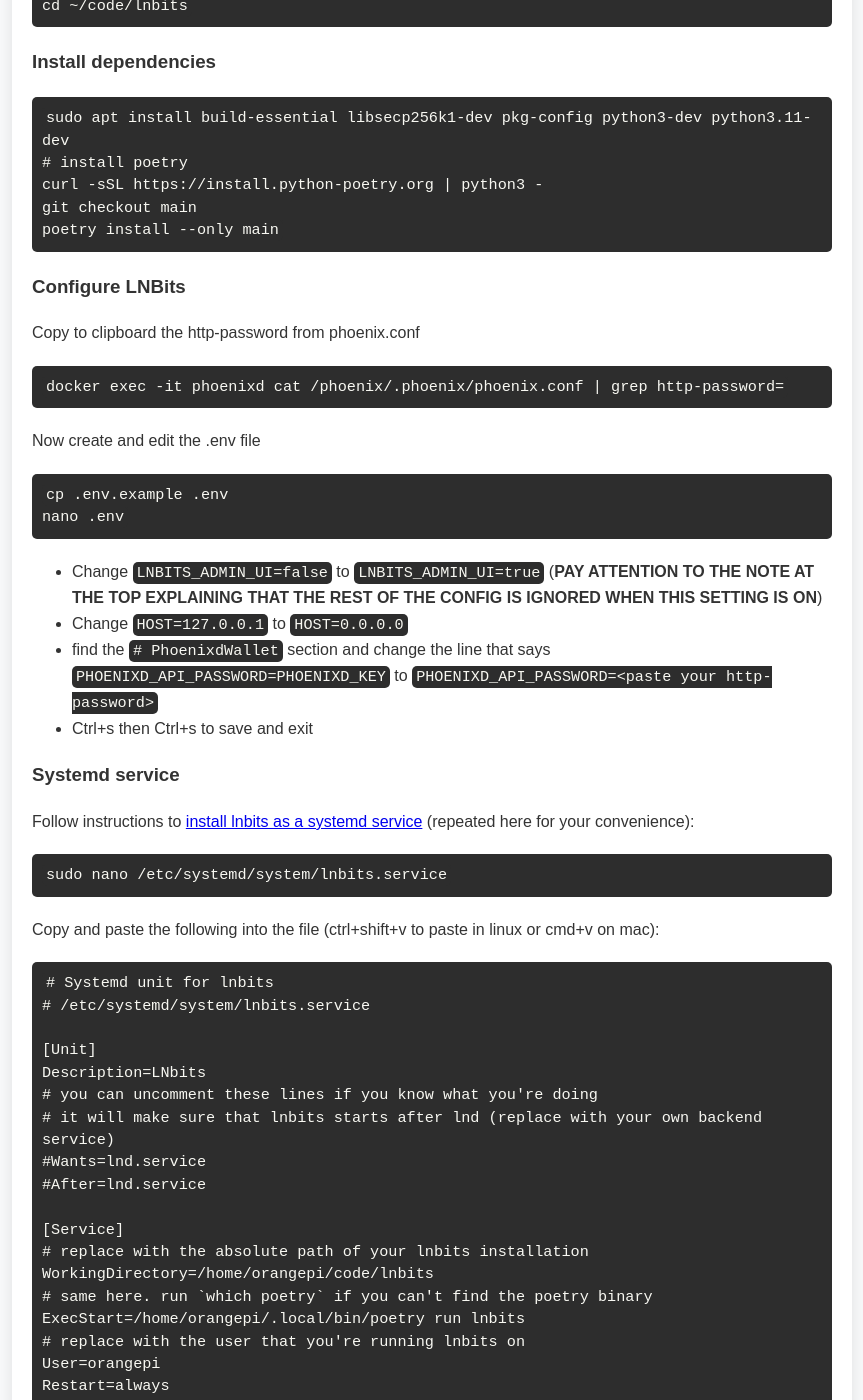
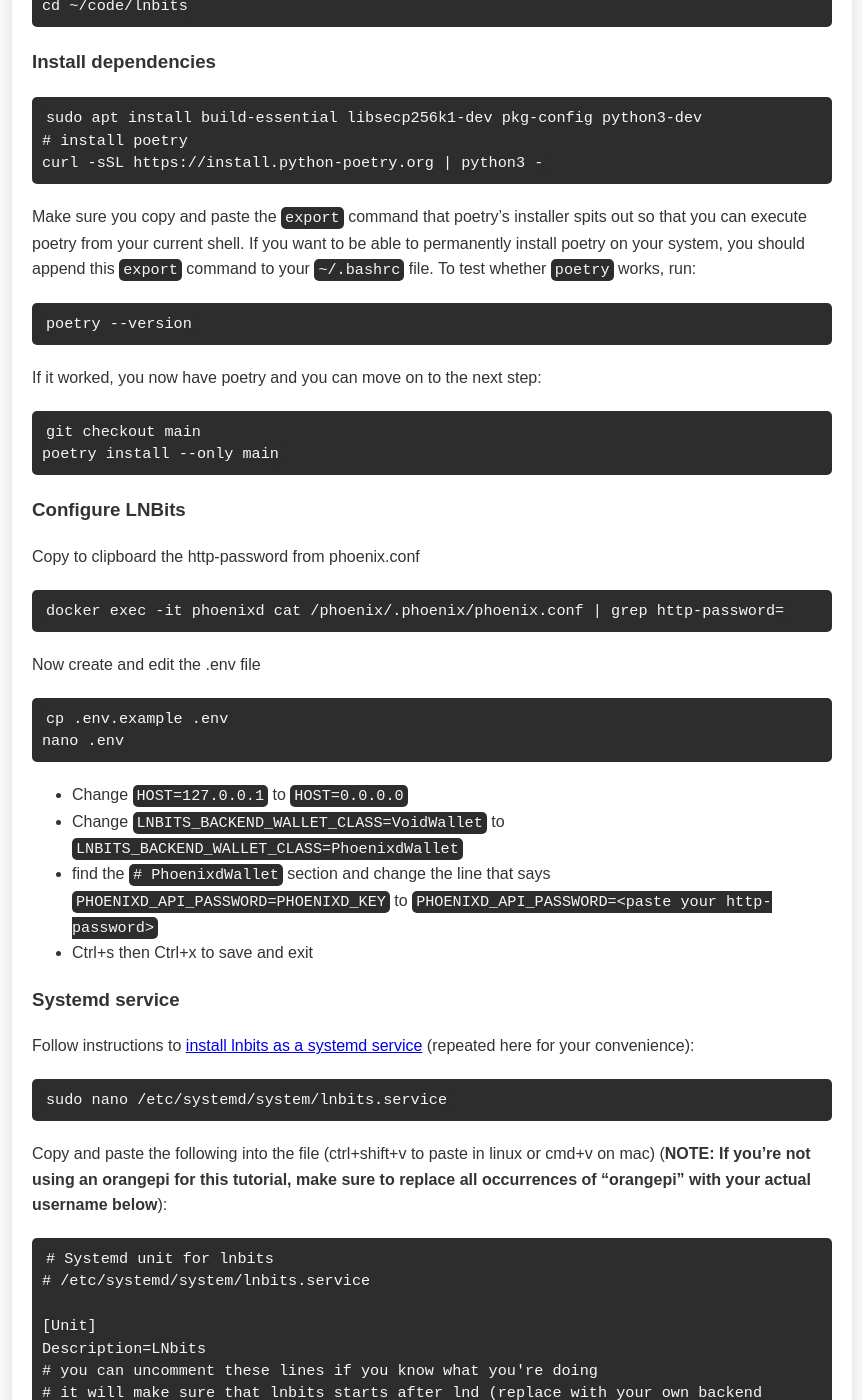
Before and after one commit to chrisguida/tiny-lightning-node-tutorial, a Jekyll site: the page built from _tutorial/04-lnbits.md, in a window 1280 px wide and 1400 px high, scrolled down 248 px. Shown: the whole window, without its empty margins (208-1071 px from the left). Built offline with Jekyll 4.4.1, drawn with Linux system fonts in a browser that asks for light colours; some of the changed text lies outside the part shown.

Commit message:
feedback from jordan

````diff
--- a/_tutorial/04-lnbits.md
+++ b/_tutorial/04-lnbits.md
@@ -14,9 +14,20 @@
 ```
 ### Install dependencies
 ```
-sudo apt install build-essential libsecp256k1-dev pkg-config python3-dev python3.11-dev
+sudo apt install build-essential libsecp256k1-dev pkg-config python3-dev
 # install poetry
 curl -sSL https://install.python-poetry.org | python3 -
+```
+
+Make sure you copy and paste the `export` command that poetry's installer spits out so that you can execute poetry from your current shell. If you want to be able to permanently install poetry on your system, you should append this `export` command to your `~/.bashrc` file. To test whether `poetry` works, run:
+
+```
+poetry --version
+```
+
+If it worked, you now have poetry and you can move on to the next step:
+
+```
 git checkout main
 poetry install --only main
 ```
@@ -30,17 +41,18 @@
 cp .env.example .env
 nano .env
 ```
-- Change `LNBITS_ADMIN_UI=false` to `LNBITS_ADMIN_UI=true` (**PAY ATTENTION TO THE NOTE AT THE TOP EXPLAINING THAT THE REST OF THE CONFIG IS IGNORED WHEN THIS SETTING IS ON**)
+
 - Change `HOST=127.0.0.1` to `HOST=0.0.0.0`
+- Change `LNBITS_BACKEND_WALLET_CLASS=VoidWallet` to `LNBITS_BACKEND_WALLET_CLASS=PhoenixdWallet`
 - find the `# PhoenixdWallet` section and change the line that says `PHOENIXD_API_PASSWORD=PHOENIXD_KEY` to `PHOENIXD_API_PASSWORD=<paste your http-password>`
-- Ctrl+s then Ctrl+s to save and exit
+- Ctrl+s then Ctrl+x to save and exit
 
 ### Systemd service
 Follow instructions to [install lnbits as a systemd service](https://github.com/lnbits/lnbits/blob/main/docs/guide/installation.md#lnbits-as-a-systemd-service) (repeated here for your convenience):
 ```
 sudo nano /etc/systemd/system/lnbits.service
 ```
-Copy and paste the following into the file (ctrl+shift+v to paste in linux or cmd+v on mac):
+Copy and paste the following into the file (ctrl+shift+v to paste in linux or cmd+v on mac) (**NOTE: If you're not using an orangepi for this tutorial, make sure to replace all occurrences of "orangepi" with your actual username below**):
 ```
 # Systemd unit for lnbits
 # /etc/systemd/system/lnbits.service
@@ -73,3 +85,21 @@
 sudo systemctl enable lnbits.service
 sudo systemctl start lnbits.service
 ```
+
+Check to make sure lnbits is connected to phoenixd. Check the logs and make sure you see `PhoenixdWallet`, not `VoidWallet`:
+
+`sudo journalctl -u lnbits -ef`
+
+On some systems you may need this instead:
+
+`sudo tail -f /var/log/syslog`
+
+Once lnbits is running and connected to phoenixd properly, you should enable the admin UI to be able to install the LNDHub extension:
+
+```
+nano .env
+```
+
+- Change `LNBITS_ADMIN_UI=false` to `LNBITS_ADMIN_UI=true` (**PAY ATTENTION TO THE NOTE AT THE TOP EXPLAINING THAT THE REST OF THE CONFIG IS IGNORED WHEN THIS SETTING IS ON**)
+
+Go on to the next step to install LNDHub. Once it's installed, you can deactivate the admin UI again.
````
Also changed, not shown: _tutorial/02-init.md (+34 -0 lines), _tutorial/03-phoenixd.md (+1 -1 lines), _tutorial/05-lndhub.md (+16 -0 lines).
